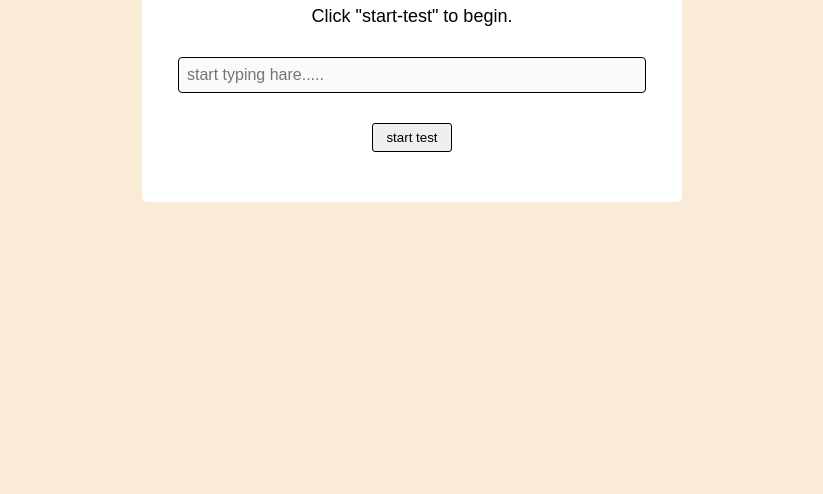
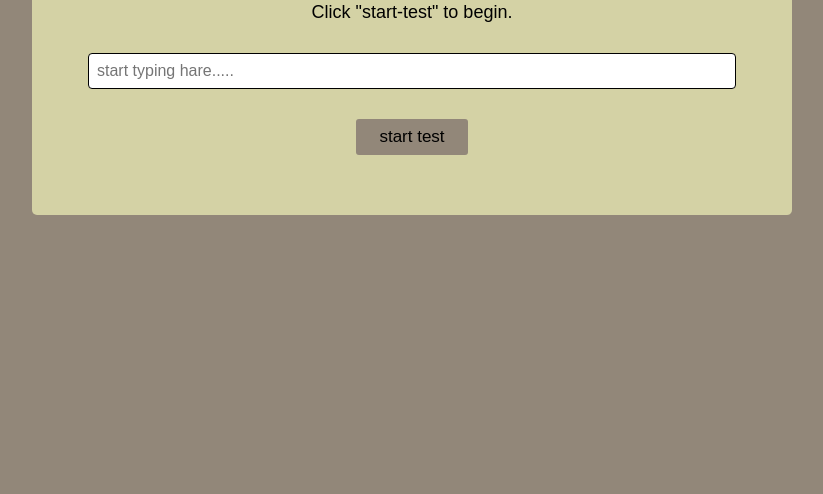
Before and after one commit to RatnadwipMitra/TypeingSpeedTest, a plain HTML site: page index.html in a window 1280 px wide. Shown: the part 306-800 px from the top of the page, without its empty margins (228-1051 px from the left). Drawn offline with Linux system fonts and the light colour scheme; no server answers.

Commit message:
first commit

```diff
--- a/index.css
+++ b/index.css
@@ -4,38 +4,43 @@ body{
     justify-content: center;
     align-items: center;
     height: 90vh;
-    background-color: antiquewhite;
+    background-color: #928779;
+
     margin: 0;
 }
 .container{
     text-align: center;
-    padding: 20px;
-    background: #ffffff;
-    width: 500px;
+    padding: 30px;
+    background: #D4D2A5;
+    width: 700px;
     border-radius: 5px;
 }
 p{
     font-size: 18px;
     margin-bottom: 30px;
+
 }
 input{
     padding: 8px;
     font-size: 16px;
     width: 90%;
+    background-color: white;
     margin-bottom: 30px;
     border-radius: 4px;
     border: 1px solid black ;
 }
 button{
-    padding: 6px;
+    padding: 8px;
     width: 16%;
     border-radius: 3px;
     margin-bottom: 30px;
-    border: 1px black solid;
+    border: none;
+    outline: none;
+    font-size: 17px;
     cursor: pointer;
-}
-.result-div{
-    margin-top: 30px;
-    font-size: 18px;
+    background-color:#928779 ;
 
 }
+#result-div{
+    font-size: 20px;
+}
--- a/index.js
+++ b/index.js
@@ -52,10 +52,10 @@ async function fetchapi() {
                 }
 
             }
-            document.getElementById('quote').addEventListener('copy', function(e) {
-                e.preventDefault(); // Prevents copy action
-                alert("Copying is disabled!");
-            });
+            // document.getElementById('quote').addEventListener('copy', function(e) {
+            //     e.preventDefault(); // Prevents copy action
+            //     alert("Copying is disabled!");
+            // });
 
         }
     }
```
